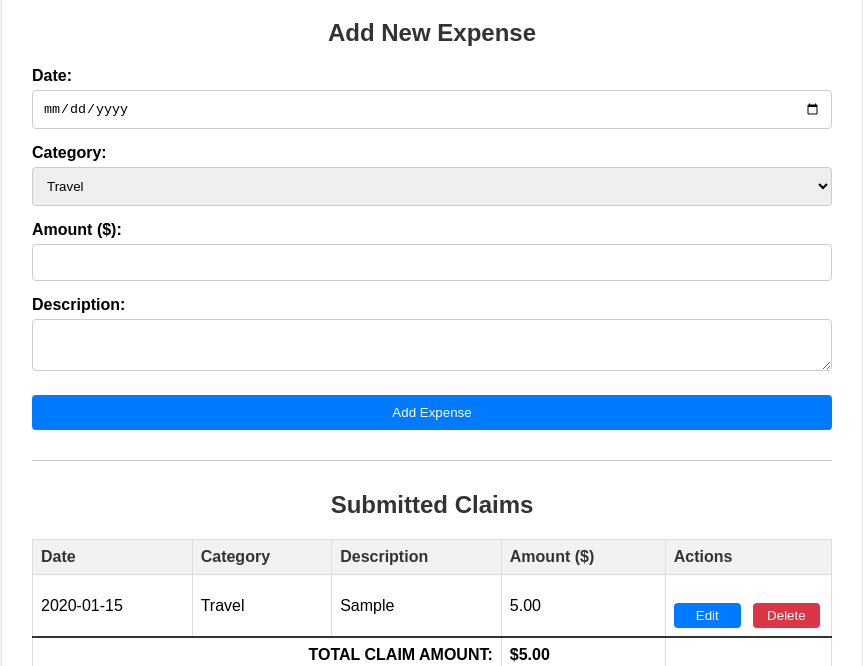
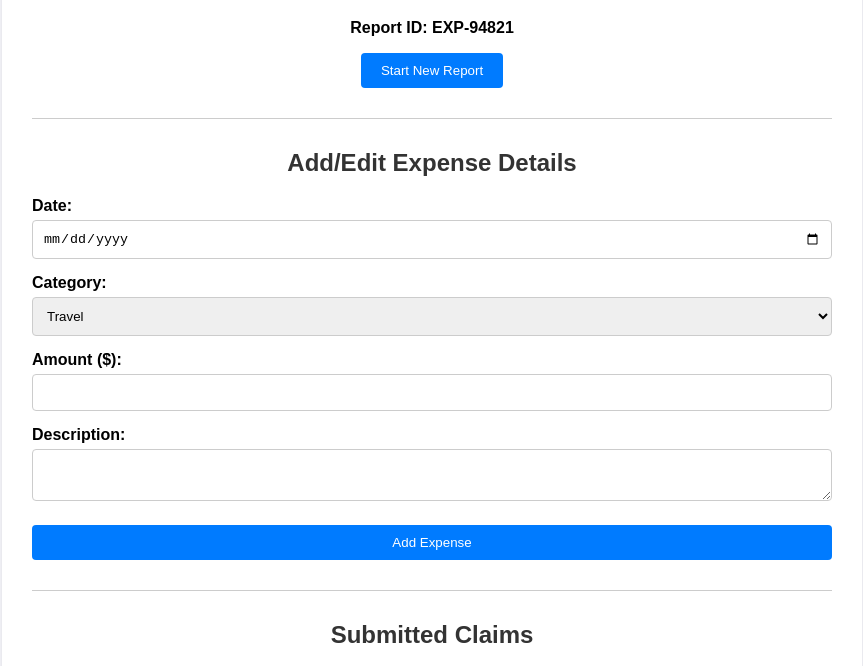
Before and after one commit to gantasusanth/Expense_claim_app, a plain HTML site: page index.html in a window 1280 px wide. Both pictures are taken after typing "2020-01-15", "5", "Sample" into the empty fields and a click on the button "Add Expense". Shown: the part 119-785 px from the top of the page, without its empty margins (208-1071 px from the left). Drawn offline with Linux system fonts and the light colour scheme.

Commit message:
Add files via upload
Final features deployed

```diff
--- a/index.html
+++ b/index.html
@@ -11,8 +11,14 @@
     <div class="container" id="expenseReport">
         <h1>Expense Claim Report</h1>
 
+        <p style="text-align: center; font-weight: bold;">Report ID: <span id="reportIdDisplay"></span></p>
+
+        <button id="newReportBtn" style="width: auto; padding: 10px 20px; margin: 10px auto; display: block;">Start New Report</button>
+
+        <hr>
+
         <form id="expenseForm">
-            <h2>Add New Expense</h2>
+            <h2>Add/Edit Expense Details</h2>
             <label for="date">Date:</label>
             <input type="date" id="date" required>
 
--- a/script.js
+++ b/script.js
@@ -1,65 +1,102 @@
-// --- Core Data Management Functions ---
+// --- Global State and Constants ---
+let editingIndex = null; // Tracks the index of the item currently being edited (null = adding a new item)
+const REPORT_ID_KEY = 'currentReportId';
+const EXPENSES_KEY = 'expenseClaims';
 
-// Global variable to track if we are currently editing an expense
-let editingIndex = null;
+// --- Core Utility Functions ---
 
+// Generate a unique ID (e.g., EXP-12345)
+function generateUniqueId() {
+    return 'EXP-' + Math.floor(Math.random() * 90000 + 10000);
+}
+
+// Load expenses from the browser's local storage
 function loadExpenses() {
-    const expensesJSON = localStorage.getItem('expenseClaims');
+    const expensesJSON = localStorage.getItem(EXPENSES_KEY);
     return expensesJSON ? JSON.parse(expensesJSON) : [];
 }
 
+// Save the current expenses array back to local storage
 function saveExpenses(expenses) {
-    localStorage.setItem('expenseClaims', JSON.stringify(expenses));
+    localStorage.setItem(EXPENSES_KEY, JSON.stringify(expenses));
 }
 
+// --- ID and Report Management ---
+
+// Load, generate, and display the Report ID
+function manageReportId() {
+    let reportId = localStorage.getItem(REPORT_ID_KEY);
+
+    if (!reportId) {
+        // If no ID exists (new report or first visit), generate one
+        reportId = generateUniqueId();
+        localStorage.setItem(REPORT_ID_KEY, reportId);
+    }
+
+    document.getElementById('reportIdDisplay').textContent = reportId;
+}
+
+// Clear all data and start a new report
+window.startNewReport = function() {
+    if (confirm("Are you sure you want to clear all data and start a NEW REPORT? This action cannot be undone.")) {
+        // Clear all relevant keys in local storage
+        localStorage.removeItem(EXPENSES_KEY);
+        localStorage.removeItem(REPORT_ID_KEY);
+
+        // Regenerate ID and re-render an empty table
+        manageReportId();
+        renderExpenses();
+    }
+};
+
+// --- CRUD Operations ---
+
+// Calculate and display the total amount
 function calculateTotal(expenses) {
     let total = 0;
-
     expenses.forEach(expense => {
         total += parseFloat(expense.amount) || 0;
     });
-
     document.getElementById('totalAmount').textContent = '$' + total.toFixed(2);
 }
 
-// --- EDIT and DELETE Functions ---
-
-// Set the form fields with data and mark the item for replacement
+// Populate the form with data for editing
 window.editExpense = function(index) {
     const expenses = loadExpenses();
     const expense = expenses[index];
 
-    // Populate the form fields with the selected expense data
     document.getElementById('date').value = expense.date;
     document.getElementById('category').value = expense.category;
     document.getElementById('amount').value = expense.amount;
     document.getElementById('description').value = expense.description;
 
-    // Set the global index to remember which item is being edited
+    // Mark the index of the item being edited
     editingIndex = index;
 
-    // Update button text to reflect the action
+    // Update button text to give user feedback
     document.getElementById('addExpenseBtn').textContent = 'Update Expense';
 };
 
-// Permanently remove an expense from the list
+// Delete an expense
 window.deleteExpense = function(index) {
     if (confirm("Are you sure you want to delete this expense?")) {
         const expenses = loadExpenses();
-        // Remove the item at the specific index
+        // Remove 1 item starting at the given index
         expenses.splice(index, 1);
         saveExpenses(expenses);
-        renderExpenses(); // Re-render the list
+        renderExpenses(); // Update the display
     }
 };
 
-// 4. Function to display the saved expenses in the HTML table
+
+// --- Display and Render Function ---
+
 function renderExpenses() {
     const expenses = loadExpenses();
     const expenseListBody = document.getElementById('expenseList');
     expenseListBody.innerHTML = '';
 
-    // Clear editing state when re-rendering
+    // Ensure editing state is reset when the list is drawn
     editingIndex = null;
 
     expenses.forEach((expense, index) => {
@@ -70,21 +107,21 @@ function renderExpenses() {
         row.insertCell().textContent = expense.description;
         row.insertCell().textContent = parseFloat(expense.amount).toFixed(2);
 
-        // CRITICAL NEW CODE: Add Edit and Delete Buttons
+        // Insert Edit and Delete Buttons
         const actionCell = row.insertCell();
         actionCell.innerHTML = `
-            <button onclick="editExpense(${index})" style="width: 45%; padding: 5px; margin-right: 5%;">Edit</button>
-            <button onclick="deleteExpense(${index})" style="width: 45%; padding: 5px; margin: 0; background-color: #dc3545;">Delete</button>
+            <button onclick="editExpense(${index})">Edit</button>
+            <button onclick="deleteExpense(${index})">Delete</button>
         `;
     });
 
     calculateTotal(expenses);
-
-    // Reset the button label to 'Add Expense'
     document.getElementById('addExpenseBtn').textContent = 'Add Expense';
 }
 
-// --- Event Listener for Adding/Updating an Expense (Form Submission) ---
+// --- Event Listeners ---
+
+// Form Submission (Handles BOTH Add and Update)
 const expenseForm = document.getElementById('expenseForm');
 
 expenseForm.addEventListener('submit', function(event) {
@@ -100,31 +137,42 @@ expenseForm.addEventListener('submit', function(event) {
     const expenses = loadExpenses();
 
     if (editingIndex !== null) {
-        // If we are editing, replace the old item with the new data
+        // UPDATE: Replace the item at the saved index
         expenses[editingIndex] = newExpense;
     } else {
-        // Otherwise, add the new item to the end
+        // ADD: Add the new item to the end of the array
         expenses.push(newExpense);
     }
 
     saveExpenses(expenses);
     renderExpenses();
     expenseForm.reset();
-    editingIndex = null; // Clear editing state
+    editingIndex = null; // Crucial: clear editing state
 });
 
-// --- Event Listener for PDF Download Button (Unchanged) ---
+
+// PDF Download Logic
 const downloadPdfBtn = document.getElementById('downloadPdfBtn');
 
 downloadPdfBtn.addEventListener('click', function() {
     const element = document.getElementById('expenseReport');
 
+    // Hide buttons and form so they don't appear in the PDF
     document.getElementById('expenseForm').style.display = 'none';
     downloadPdfBtn.style.display = 'none';
+    document.getElementById('newReportBtn').style.display = 'none';
+
+    // Temporary CSS to hide the last column (Actions) when generating the PDF
+    const table = document.getElementById('expenseTable');
+    if (table) {
+        table.querySelectorAll('th:last-child, td:last-child').forEach(el => {
+            el.style.display = 'none';
+        });
+    }
 
     const options = {
         margin:       10,
-        filename:     'Consolidated_Expense_Report_' + new Date().toISOString().slice(0, 10) + '.pdf',
+        filename:     'Report_' + document.getElementById('reportIdDisplay').textContent + '.pdf',
         image:        { type: 'jpeg', quality: 0.98 },
         html2canvas:  { scale: 2 },
         jsPDF:        { unit: 'mm', format: 'a4', orientation: 'portrait' }
@@ -135,10 +183,25 @@ downloadPdfBtn.addEventListener('click', function() {
         .from(element)
         .save()
         .then(() => {
+            // Restore hidden elements after PDF generation
             document.getElementById('expenseForm').style.display = 'block';
             downloadPdfBtn.style.display = 'block';
+            document.getElementById('newReportBtn').style.display = 'block';
+
+            // Restore the Actions column display properties
+            if (table) {
+                table.querySelectorAll('th:last-child, td:last-child').forEach(el => {
+                    el.style.display = ''; // Reset to default display
+                });
+            }
         });
 });
 
-// CRITICAL: Run this function once the page is loaded
-document.addEventListener('DOMContentLoaded', renderExpenses);
+// Initial Page Load
+document.addEventListener('DOMContentLoaded', () => {
+    manageReportId(); // Load or generate the ID
+    renderExpenses(); // Load and display the saved expenses
+
+    // Set up the event listener for the New Report button
+    document.getElementById('newReportBtn').addEventListener('click', window.startNewReport);
+});
--- a/style.css
+++ b/style.css
@@ -33,6 +33,7 @@ input, select, textarea {
     border-radius: 4px;
     box-sizing: border-box;
 }
+/* Style for both the form buttons and the action buttons */
 button {
     background-color: #007bff;
     color: white;
@@ -41,13 +42,14 @@ button {
     border-radius: 4px;
     cursor: pointer;
     margin-top: 20px;
-    width: 100%;
+    width: 100%; /* Default to full width for form buttons */
     transition: background-color 0.3s;
 }
 button:hover {
     background-color: #0056b3;
 }
-/* CSS for the expense table */
+
+/* Table Specific Styles */
 #expenseTable {
     width: 100%;
     border-collapse: collapse;
@@ -62,7 +64,30 @@ button:hover {
     background-color: #f2f2f2;
     color: #333;
 }
-/* Style the footer row for the total */
 #expenseTable tfoot td {
-    border-top: 2px solid #333; /* Heavy line above the total */
+    border-top: 2px solid #333;
 }
+/* Styles for the small Edit/Delete buttons */
+#expenseTable button {
+    width: 45%;
+    padding: 5px;
+    margin: 0;
+    margin-bottom: 5px; /* Adjust spacing between buttons */
+    font-size: 0.9em;
+}
+#expenseTable button:last-child {
+    margin-right: 0;
+}
+#expenseTable button:first-child {
+    background-color: #ffc107; /* Yellow for Edit */
+}
+#expenseTable button:first-child:hover {
+    background-color: #e0a800;
+}
+/* Override default button styling for the delete button */
+#expenseTable button[onclick^="deleteExpense"] {
+    background-color: #dc3545; /* Red for Delete */
+}
+#expenseTable button[onclick^="deleteExpense"]:hover {
+    background-color: #c82333;
+}
```
